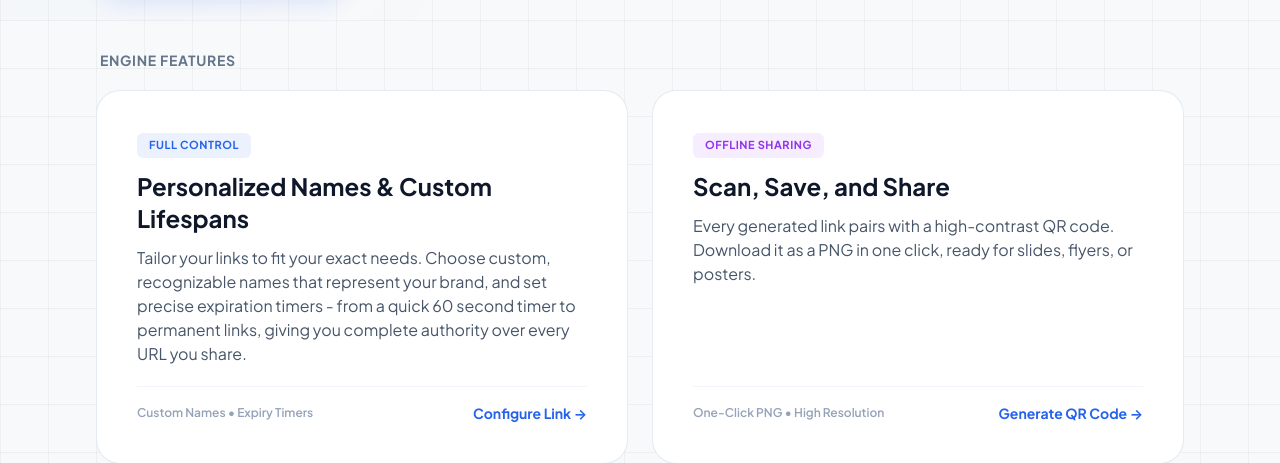
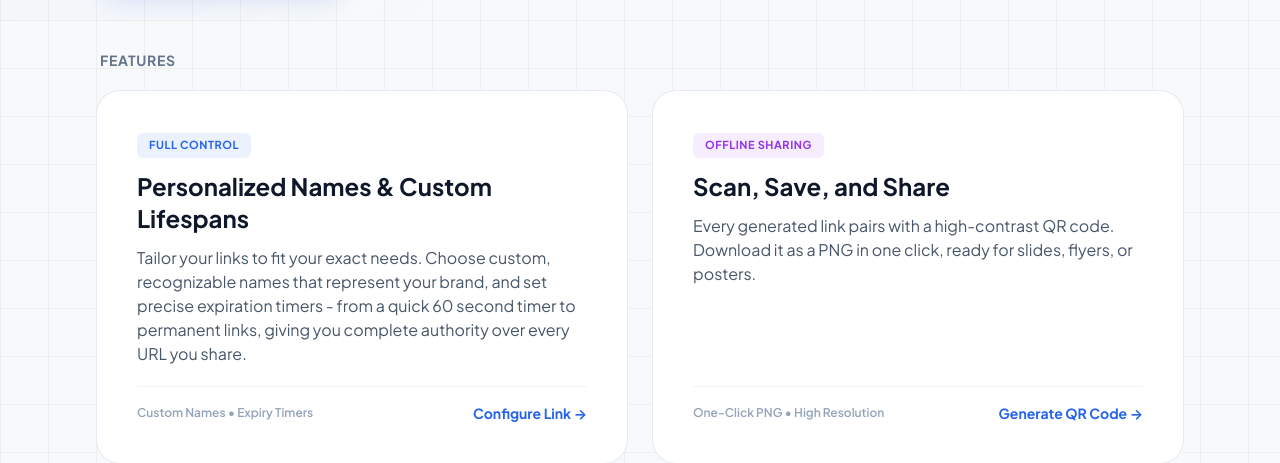
Before and after one commit to jatinpanigrahy/url-shortener-app, a Flask app: page / in a window 1280 px wide. Shown: the part 779-1242 px from the top of the page. Run offline with Flask 3, Linux system fonts and the light colour scheme; data that the repository does not hold is empty; some libraries are stand-ins or nearby versions.

Commit message:
documentation changes

```diff
--- a/templates/partials/views/shortener.html
+++ b/templates/partials/views/shortener.html
@@ -41,7 +41,7 @@
     </div>
 
     <div class="space-y-5">
-        <h3 class="text-xs sm:text-sm font-bold uppercase tracking-wider text-slate-500 dark:text-slate-400 px-1">Engine Features</h3>
+        <h3 class="text-xs sm:text-sm font-bold uppercase tracking-wider text-slate-500 dark:text-slate-400 px-1">Features</h3>
         <div class="grid grid-cols-1 md:grid-cols-2 gap-5 sm:gap-6">
             <div class="bg-white dark:bg-white/[0.03] border border-slate-200/90 dark:border-white/[0.08] hover:border-brand-500/40 dark:hover:border-brand-500/40 rounded-3xl p-8 sm:p-10 space-y-5 transition flex flex-col justify-between">
                 <div class="space-y-3">
```
Also changed, not shown: README.md, assets/ss2.png (added).
